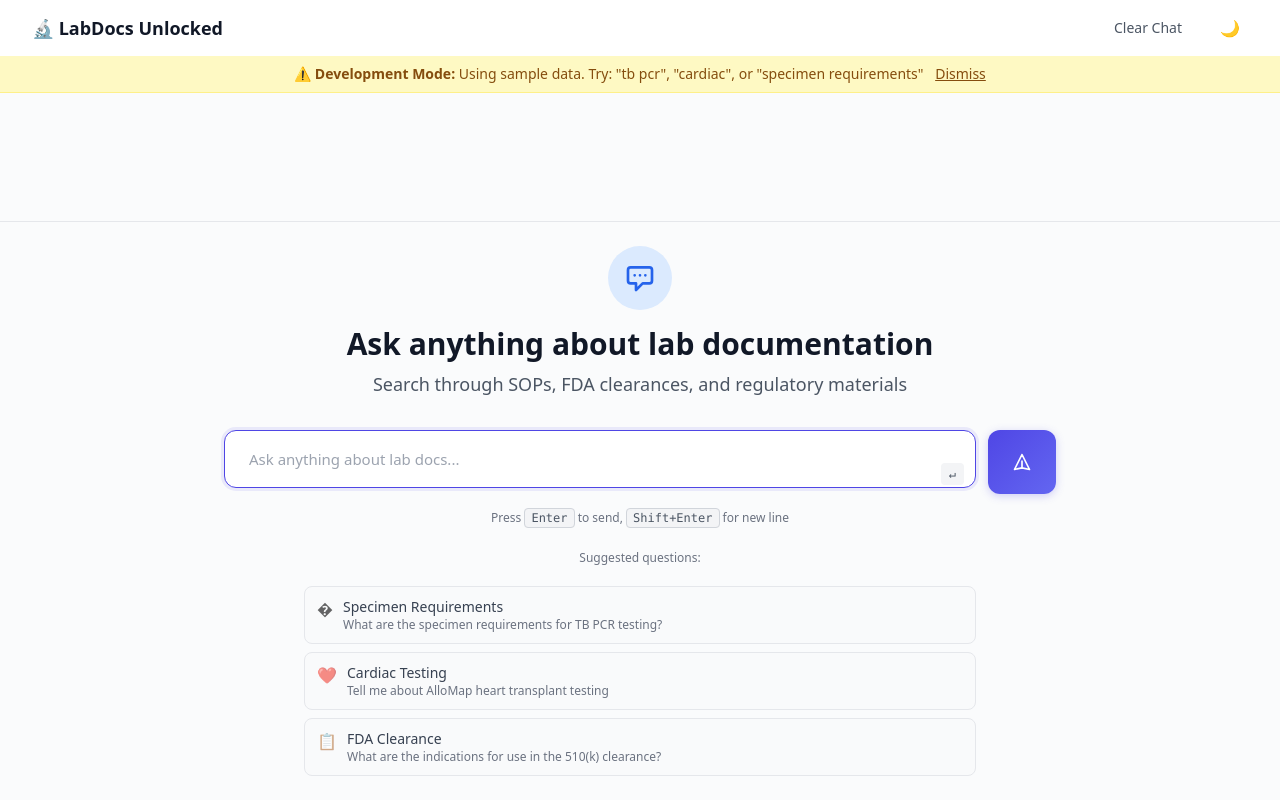
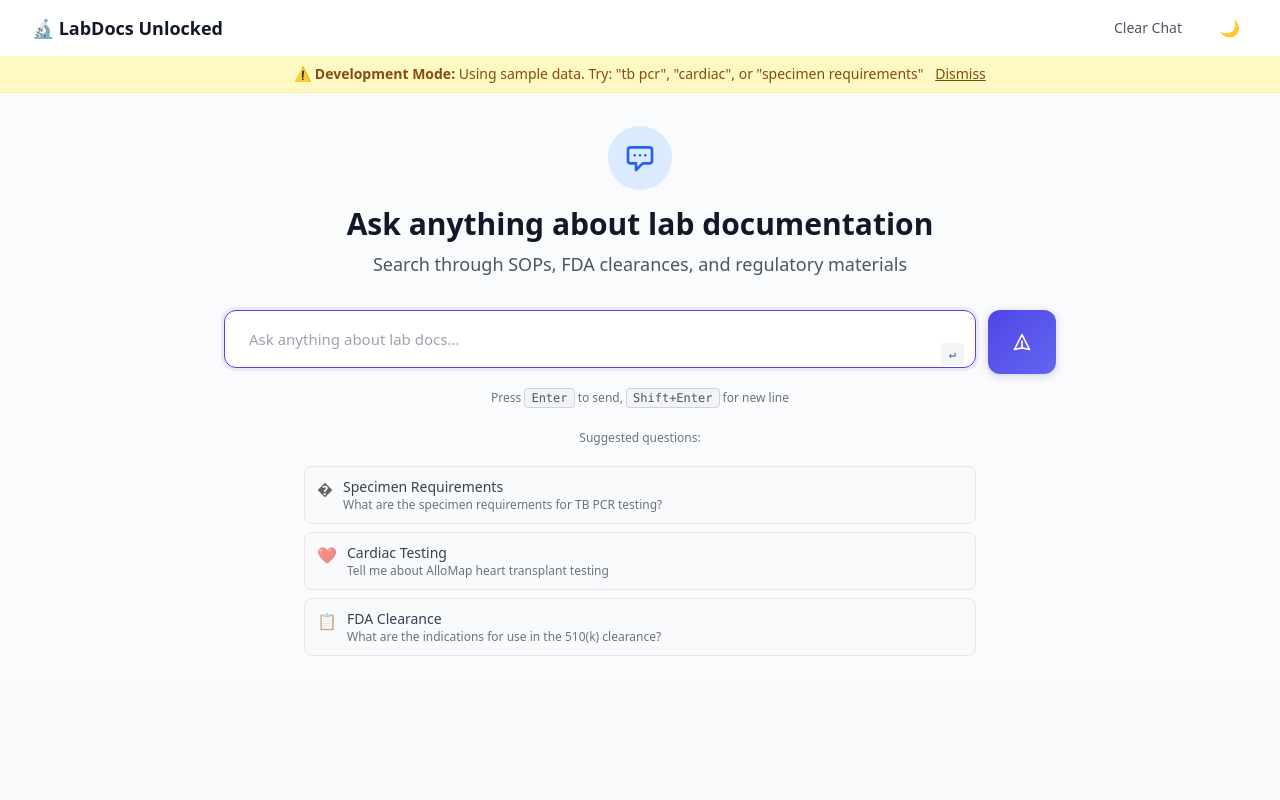
Before and after one commit to thomasht86/ADLM-2025-Data-Challenge, a website: page frontend/index.html in a window 1280 px wide. Drawn offline with nearby package versions, Linux system fonts and the light colour scheme.

Commit message:
chat input higher

```diff
--- a/frontend/css/styles.css
+++ b/frontend/css/styles.css
@@ -106,9 +106,16 @@ body {
     transition: all 0.5s ease-in-out;
 }
 
-/* Center chat input initially */
+/* Center chat input initially - position higher */
 #messages-container {
     justify-content: center;
+    padding-top: 15vh;
+}
+
+/* Hide border on initial state */
+.chat-input-initial {
+    border-top: none !important;
+    transform: translateY(-15vh);
 }
 
 /* Make textarea larger and more prominent when centered */
--- a/frontend/index.html
+++ b/frontend/index.html
@@ -80,7 +80,7 @@
             </div>
 
             <!-- Chat Input (Centered initially, moves to bottom after first message) -->
-            <div id="chat-input-container" class="flex-shrink-0 transition-all duration-500">
+            <div id="chat-input-container" class="flex-shrink-0 transition-all duration-500 chat-input-initial">
                 <div class="max-w-4xl mx-auto px-4 sm:px-6 lg:px-8 py-6">
                     <!-- Welcome Header -->
                     <div id="welcome-header" class="text-center mb-8 transition-opacity duration-500">
--- a/frontend/js/chat.js
+++ b/frontend/js/chat.js
@@ -353,6 +353,7 @@ class ChatUI {
         // Move chat input to bottom with border
         if (this.chatInputContainer) {
             setTimeout(() => {
+                this.chatInputContainer.classList.remove('chat-input-initial');
                 this.chatInputContainer.classList.add('border-t', 'border-gray-200', 'dark:border-gray-700');
                 this.chatInputContainer.querySelector('.max-w-4xl').classList.remove('py-6');
                 this.chatInputContainer.querySelector('.max-w-4xl').classList.add('py-4');
@@ -487,6 +488,7 @@ class ChatUI {
 
             // Reset chat input container
             if (this.chatInputContainer) {
+                this.chatInputContainer.classList.add('chat-input-initial');
                 this.chatInputContainer.classList.remove('border-t', 'border-gray-200', 'dark:border-gray-700');
                 const container = this.chatInputContainer.querySelector('.max-w-4xl');
                 if (container) {
```
